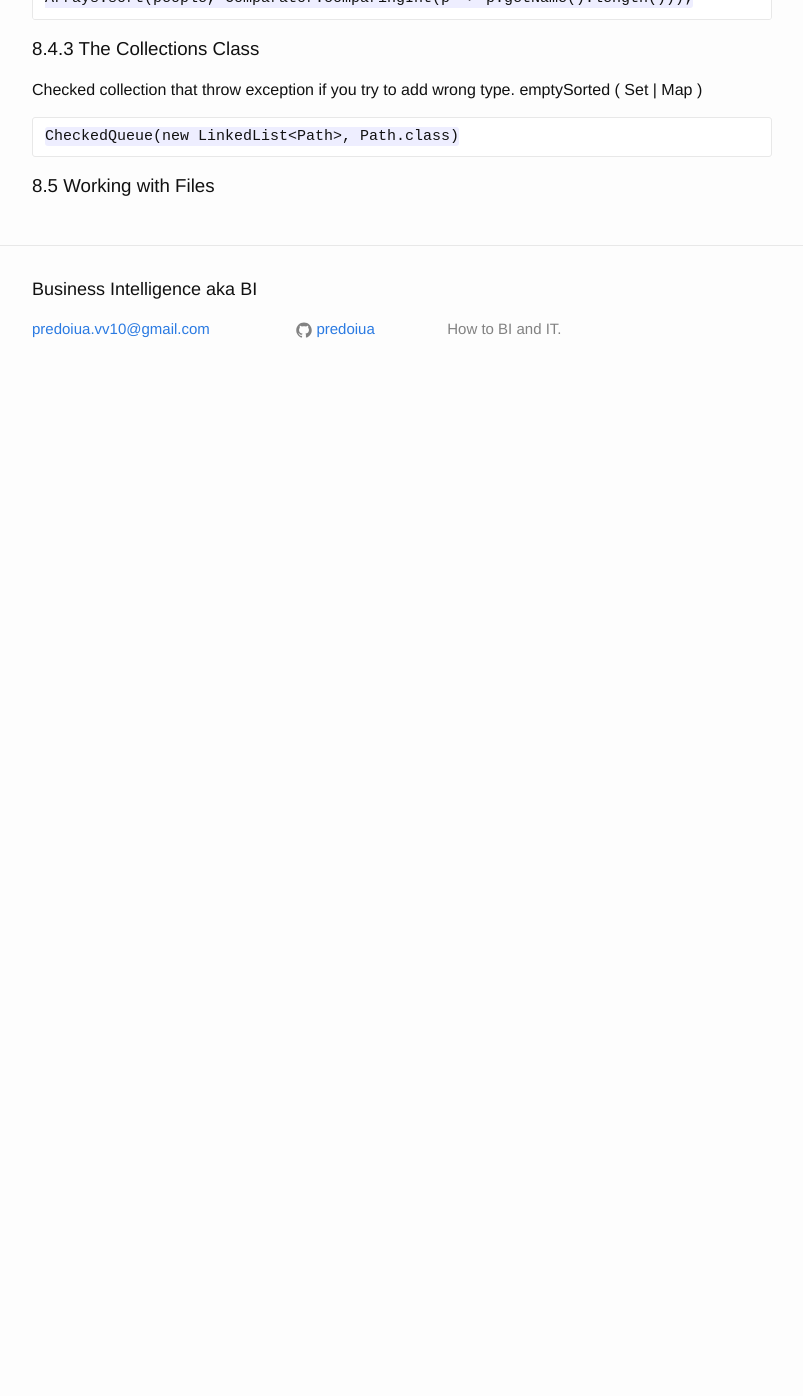
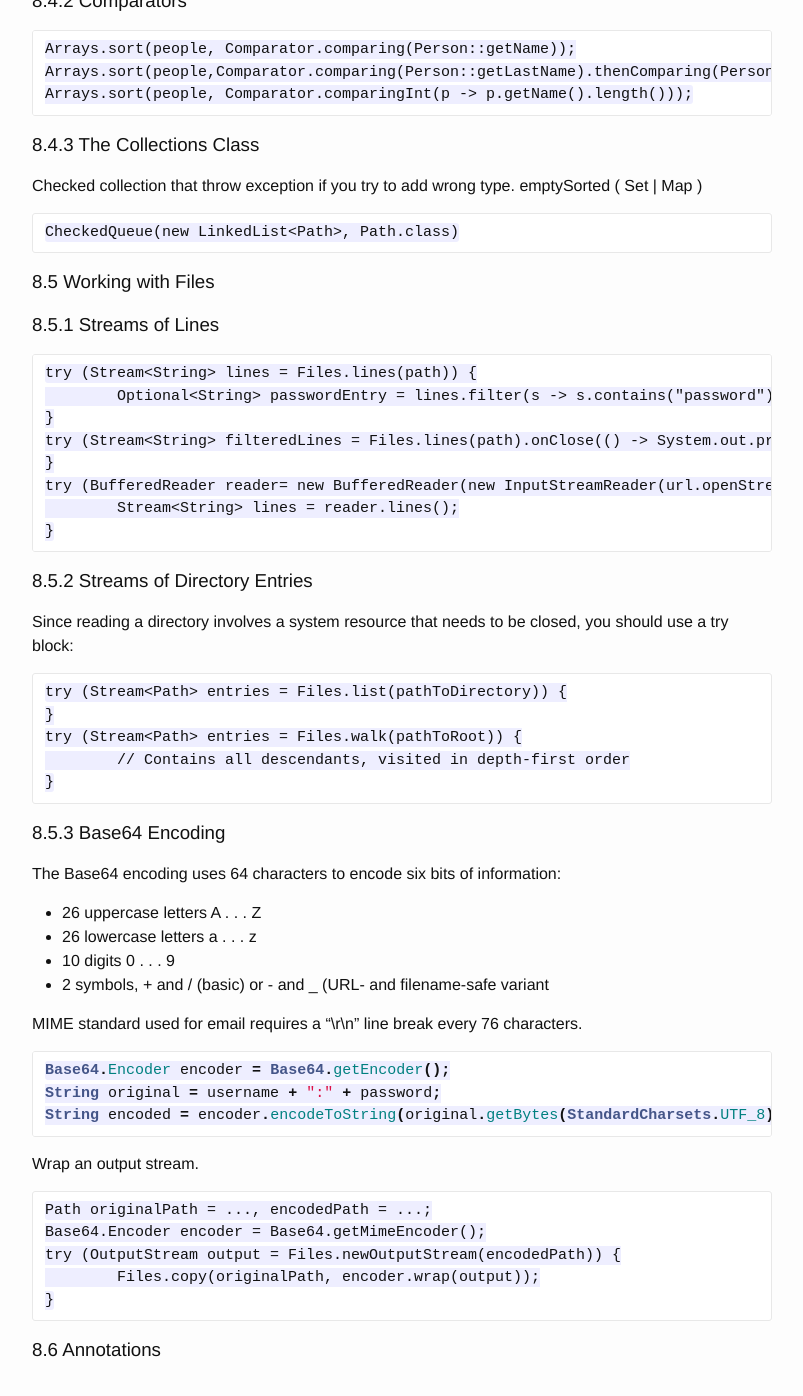
Before and after one commit to predoiua/predoiua.github.io, a Jekyll site: the page built from tutorials/java/java_8_really_impatient/index.md, in a window 1280 px wide and 1400 px high, scrolled down 6983 px. Shown: the top 1396 px of the window, without its empty margins (238-1041 px from the left). Built offline with Jekyll 4.4.1, drawn with Linux system fonts in a browser that asks for light colours; before the commit the page ends 7384 px from its top, so only the background shows below that; some of the changed text lies outside the part shown.

Commit message:
wip java-files

```diff
--- a/tutorials/java/java_8_really_impatient/index.md
+++ b/tutorials/java/java_8_really_impatient/index.md
@@ -318,3 +318,56 @@ CheckedQueue(new LinkedList<Path>, Path.class)
 ~~~
 
 ### 8.5 Working with Files
+
+### 8.5.1 Streams of Lines
+
+~~~
+try (Stream<String> lines = Files.lines(path)) {
+	Optional<String> passwordEntry = lines.filter(s -> s.contains("password")).findFirst();
+}
+try (Stream<String> filteredLines = Files.lines(path).onClose(() -> System.out.println("Closing")).filter(s -> s.contains("password"))) {
+}
+try (BufferedReader reader= new BufferedReader(new InputStreamReader(url.openStream()))) {
+	Stream<String> lines = reader.lines();
+}
+~~~
+
+### 8.5.2 Streams of Directory Entries
+
+Since reading a directory involves a system resource that needs to be closed, you should use a try block:
+
+~~~
+try (Stream<Path> entries = Files.list(pathToDirectory)) {
+}
+try (Stream<Path> entries = Files.walk(pathToRoot)) {
+	// Contains all descendants, visited in depth-first order
+}
+~~~
+
+### 8.5.3 Base64 Encoding
+
+The Base64 encoding uses 64 characters to encode six bits of information:
+- 26 uppercase letters A . . . Z
+- 26 lowercase letters a . . . z
+- 10 digits 0 . . . 9
+- 2 symbols, + and / (basic) or - and _ (URL- and filename-safe variant
+
+MIME standard used for email requires a "\r\n" line break every 76 characters.
+
+~~~java
+Base64.Encoder encoder = Base64.getEncoder();
+String original = username + ":" + password;
+String encoded = encoder.encodeToString(original.getBytes(StandardCharsets.UTF_8));
+~~~
+
+Wrap an output stream.
+
+~~~
+Path originalPath = ..., encodedPath = ...;
+Base64.Encoder encoder = Base64.getMimeEncoder();
+try (OutputStream output = Files.newOutputStream(encodedPath)) {
+	Files.copy(originalPath, encoder.wrap(output));
+}
+~~~
+
+### 8.6 Annotations
```
